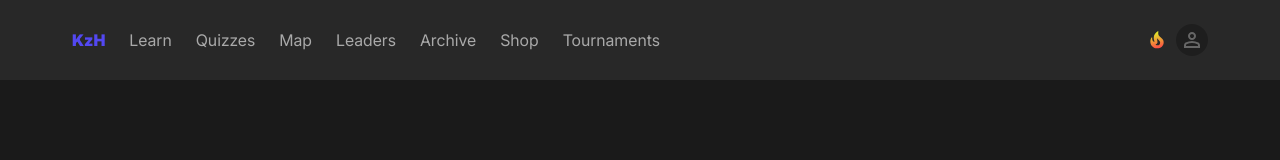
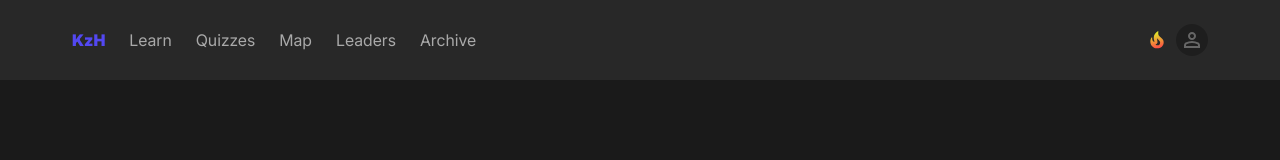
Before and after one commit to Dulatbay/kz-h-front-end, a Next.js app: page / in a window 1280 px wide. Shown: the top 160 px of the page. Built offline with nearby package versions, Linux system fonts and the light colour scheme.

Commit message:
front-issues

```diff
--- a/app/quizzes/[quiz]/preview/page.tsx
+++ b/app/quizzes/[quiz]/preview/page.tsx
@@ -43,7 +43,7 @@ export default function CreateQuiz(
             </div>
 
             <div className="flex-1">
-                <Collapse name="Вопросы" className="w-full max-h-[calc(100vh-180px)]" id="openAnswers">
+                <Collapse name="Вопросы" className="w-full max-h-[calc(100vh-180px)]" id="openAnswers" >
                         {
                             quizData.questions.map((question : string, index : number) => {
                                 return (
@@ -53,7 +53,6 @@ export default function CreateQuiz(
                                 )
                             })
                         }
-
                 </Collapse>
             </div>
         </div>
--- a/app/quizzes/[quiz]/start/page.tsx
+++ b/app/quizzes/[quiz]/start/page.tsx
@@ -27,7 +27,7 @@ export default function Quiz({
                     {
                         method: "POST",
                         headers: {
-                            "Authorization": "Bearer eyJhbGciOiJIUzI1NiJ9.eyJyb2xlcyI6IlVTRVIiLCJlbWFpbCI6InRlc3R1c2VyQGdtYWlsLmNvbSIsInN1YiI6InRlc3R1c2VyIiwiaWF0IjoxNzM2NzY0OTA0LCJleHAiOjE3MzY4NTEzMDR9.K55cPUnFCZKTnq4fD98GmS1Eqp0XPyg0fklqQyztvTw"
+                            "Authorization": "Bearer eyJhbGciOiJIUzI1NiJ9.eyJyb2xlcyI6IkFETUlOIiwiZW1haWwiOiJzdHJpbmciLCJzdWIiOiJzdHJpbmciLCJpYXQiOjE3MzcwMjUzMjYsImV4cCI6MTczNzExMTcyNn0.2zr33iONW0PaRN3FvPNF69kdktf-9SBQIHqvtFWe-As"
                         }
                     });
                 const data = await response.json();
@@ -49,7 +49,7 @@ export default function Quiz({
                 {
                     method: "POST",
                     headers: {
-                        "Authorization": "Bearer eyJhbGciOiJIUzI1NiJ9.eyJyb2xlcyI6IlVTRVIiLCJlbWFpbCI6InRlc3R1c2VyQGdtYWlsLmNvbSIsInN1YiI6InRlc3R1c2VyIiwiaWF0IjoxNzM2NTkyMzQxLCJleHAiOjE3MzY2Nzg3NDF9.z7rbW-pY2_PdXplFTvnnpth1W5O1JmH_sASRF5cztek",
+                        "Authorization": "Bearer eyJhbGciOiJIUzI1NiJ9.eyJyb2xlcyI6IkFETUlOIiwiZW1haWwiOiJzdHJpbmciLCJzdWIiOiJzdHJpbmciLCJpYXQiOjE3MzcwMjUzMjYsImV4cCI6MTczNzExMTcyNn0.2zr33iONW0PaRN3FvPNF69kdktf-9SBQIHqvtFWe-As",
                         "Content-Type": "application/json",
                     },
                     body: JSON.stringify([answer])
--- a/components/Collapse/collapse.tsx
+++ b/components/Collapse/collapse.tsx
@@ -14,7 +14,7 @@ export default function Collapse({className, name, children, id}:{className?: st
                 </svg>
                 <h1>{name}</h1>
             </label>
-            <div className={`overflow-y-scroll h- flex-col gap-2 hidden peer-checked:flex`}>
+            <div className={`overflow-y-auto h- flex-col gap-2 hidden peer-checked:flex`}>
                 {children}
             </div>
         </div>
--- a/components/Header/header.tsx
+++ b/components/Header/header.tsx
@@ -37,8 +37,8 @@ export default function Header(){
                     <a href="/map">Map</a>
                     <a href="/leaderboard">Leaders</a>
                     <a href="/archive">Archive</a>
-                    <a href="/shop">Shop</a>
-                    <a href="/tournaments">Tournaments</a>
+                    {/*<a href="/shop">Shop</a>*/}
+                    {/*<a href="/tournaments">Tournaments</a>*/}
                 </div>
                 <div className="hidden sm:flex gap-3 items-center">
                     <div id="streak" className="flex gap-1">
```
